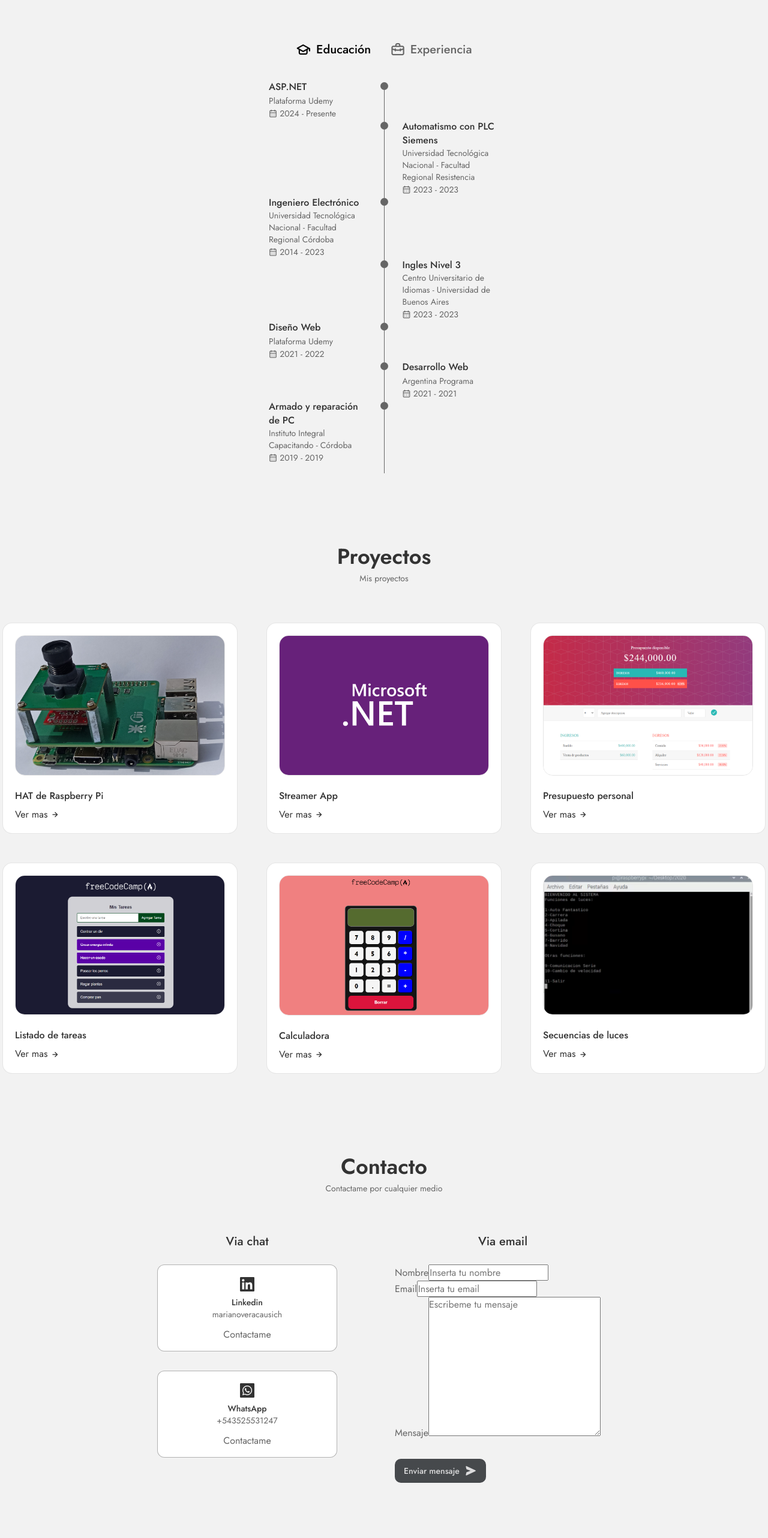
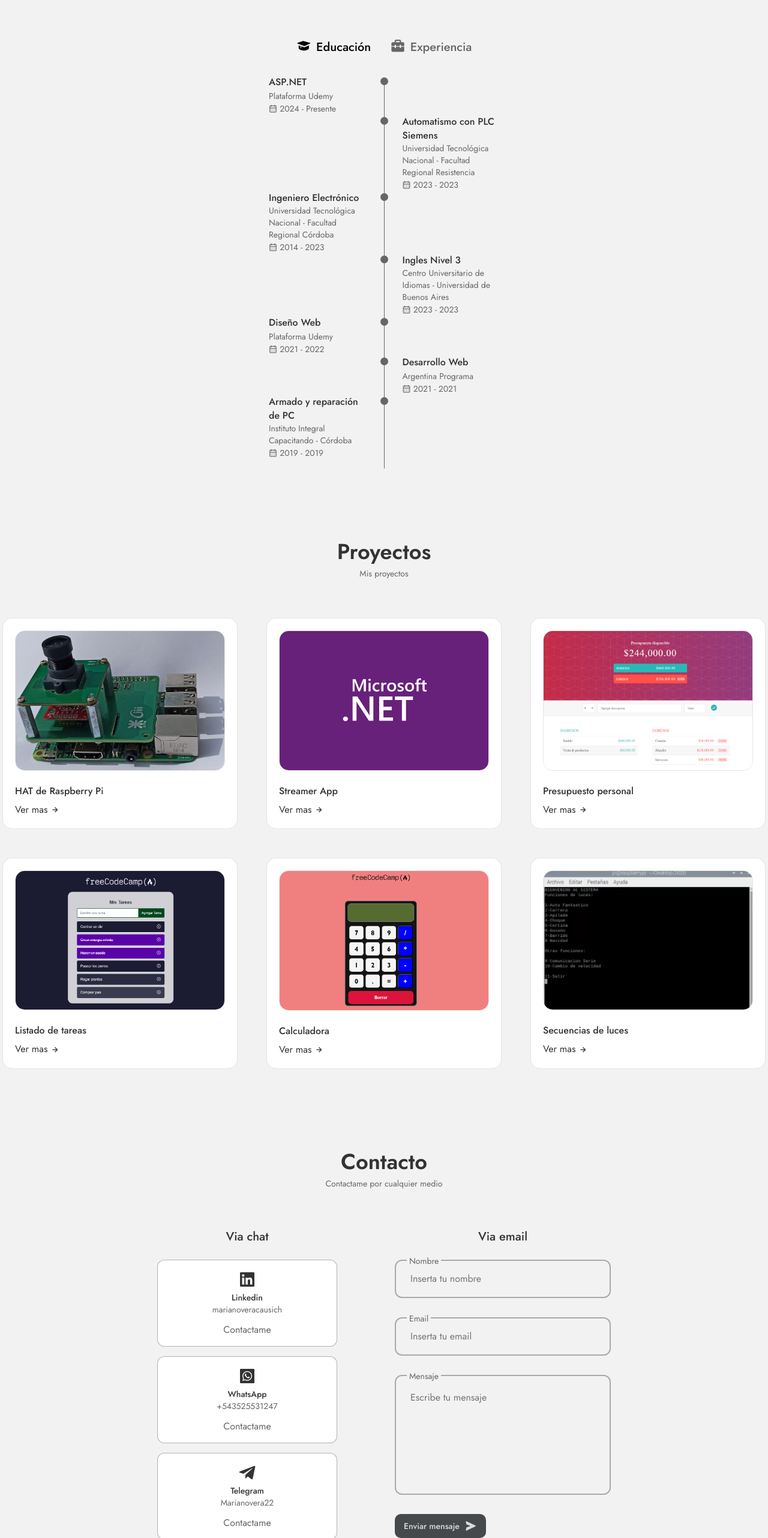
Before and after one commit to MarianoVera22/react-portfolio, a React (Create React App) app: page / in a window 1280 px wide. Shown: the part 1188-3752 px from the top of the page at 60% size. Built offline with nearby package versions, Linux system fonts and the light colour scheme.

Commit message:
formulario contactos

```diff
--- a/src/components/career/Career.jsx
+++ b/src/components/career/Career.jsx
@@ -1,8 +1,7 @@
-import React, { useState } from 'react';
+import React, { useState } from "react";
 import "./Career.css";
 
 const Career = () => {
-
   const [toggleState, setToggleState] = useState(1);
 
   const toggleTab = (index) => {
@@ -10,35 +9,52 @@ const Career = () => {
   };
 
   return (
-    <section className="career section" id='trayectoria'>
+    <section className="career section" id="trayectoria">
       <h2 className="section-title">Trayectoria</h2>
       <span className="section-subtitle">Mi camino profesional</span>
 
       <div className="career-container container">
         <div className="career-tabs">
-                <div className={toggleState === 1 ? "career-button career-active button-flex"
-                : "career-button button-flex"}
-                onClick={()=>toggleTab(1)}>
-                    <i className="uil uil-graduation-cap career-icon"></i>{" "}
-                    Educación
+          <div
+            className={
+              toggleState === 1
+                ? "career-button career-active button-flex"
+                : "career-button button-flex"
+            }
+            onClick={() => toggleTab(1)}
+          >
+            {/* <i className="uil uil-graduation-cap career-icon"></i>*/}
+            <i class="bx bxs-graduation career-icon"></i> Educación
           </div>
 
-                <div className={toggleState === 2 ? "career-button career-active button-flex"
-                 : "career-button button-flex"}
-                 onClick={()=>toggleTab(2)}>
-                    <i className="uil uil-briefcase-alt career-icon"></i>{" "}
+          <div
+            className={
+              toggleState === 2
+                ? "career-button career-active button-flex"
+                : "career-button button-flex"
+            }
+            onClick={() => toggleTab(2)}
+          >
+            {/* <i className="uil uil-briefcase-alt career-icon"></i>  */}
+            <i class="bx bxs-briefcase-alt-2 career-icon"></i>
             Experiencia
           </div>
         </div>
 
         <div className="career-sections">
-                <div className={toggleState === 1 ?"career-content career-content-active" : "career-content"}>
+          <div
+            className={
+              toggleState === 1
+                ? "career-content career-content-active"
+                : "career-content"
+            }
+          >
             <div className="career-data">
               <div>
                 <h3 className="career-title">ASP.NET</h3>
                 <span className="career-subtitle">Plataforma Udemy</span>
                 <div className="career-calendar">
-                                <i className="uil uil-calendar-alt"></i>{" "}2024 - Presente
+                  <i className="uil uil-calendar-alt"></i> 2024 - Presente
                 </div>
               </div>
 
@@ -57,9 +73,12 @@ const Career = () => {
 
               <div>
                 <h3 className="career-title">Automatismo con PLC Siemens</h3>
-                            <span className="career-subtitle">Universidad Tecnológica Nacional - Facultad Regional Resistencia</span>
+                <span className="career-subtitle">
+                  Universidad Tecnológica Nacional - Facultad Regional
+                  Resistencia
+                </span>
                 <div className="career-calendar">
-                                <i className="uil uil-calendar-alt"></i>{" "}2023 - 2023
+                  <i className="uil uil-calendar-alt"></i> 2023 - 2023
                 </div>
               </div>
             </div>
@@ -67,9 +86,11 @@ const Career = () => {
             <div className="career-data">
               <div>
                 <h3 className="career-title">Ingeniero Electrónico</h3>
-                            <span className="career-subtitle">Universidad Tecnológica Nacional - Facultad Regional Córdoba</span>
+                <span className="career-subtitle">
+                  Universidad Tecnológica Nacional - Facultad Regional Córdoba
+                </span>
                 <div className="career-calendar">
-                                <i className="uil uil-calendar-alt"></i>{" "}2014 - 2023
+                  <i className="uil uil-calendar-alt"></i> 2014 - 2023
                 </div>
               </div>
 
@@ -89,9 +110,11 @@ const Career = () => {
 
               <div>
                 <h3 className="career-title">Ingles Nivel 3</h3>
-                            <span className="career-subtitle">Centro Universitario de Idiomas - Universidad de Buenos Aires</span>
+                <span className="career-subtitle">
+                  Centro Universitario de Idiomas - Universidad de Buenos Aires
+                </span>
                 <div className="career-calendar">
-                                <i className="uil uil-calendar-alt"></i>{" "}2023 - 2023
+                  <i className="uil uil-calendar-alt"></i> 2023 - 2023
                 </div>
               </div>
             </div>
@@ -101,7 +124,7 @@ const Career = () => {
                 <h3 className="career-title">Diseño Web</h3>
                 <span className="career-subtitle">Plataforma Udemy</span>
                 <div className="career-calendar">
-                                <i className="uil uil-calendar-alt"></i>{" "}2021 - 2022
+                  <i className="uil uil-calendar-alt"></i> 2021 - 2022
                 </div>
               </div>
 
@@ -123,7 +146,7 @@ const Career = () => {
                 <h3 className="career-title">Desarrollo Web</h3>
                 <span className="career-subtitle">Argentina Programa</span>
                 <div className="career-calendar">
-                                <i className="uil uil-calendar-alt"></i>{" "}2021 - 2021
+                  <i className="uil uil-calendar-alt"></i> 2021 - 2021
                 </div>
               </div>
             </div>
@@ -131,9 +154,11 @@ const Career = () => {
             <div className="career-data">
               <div>
                 <h3 className="career-title">Armado y reparación de PC</h3>
-                            <span className="career-subtitle">Instituto Integral Capacitando - Córdoba</span>
+                <span className="career-subtitle">
+                  Instituto Integral Capacitando - Córdoba
+                </span>
                 <div className="career-calendar">
-                                <i className="uil uil-calendar-alt"></i>{" "}2019 - 2019
+                  <i className="uil uil-calendar-alt"></i> 2019 - 2019
                 </div>
               </div>
 
@@ -142,19 +167,27 @@ const Career = () => {
                 <div className="career-line"></div>
               </div>
             </div>
-
-
           </div>
         </div>
 
         <div className="career-sections">
-                <div className={toggleState === 2 ?"career-content career-content-active" : "career-content"}>
+          <div
+            className={
+              toggleState === 2
+                ? "career-content career-content-active"
+                : "career-content"
+            }
+          >
             <div className="career-data">
               <div>
-                            <h3 className="career-title">Supervisor Electrónico y Eléctrico</h3>
-                            <span className="career-subtitle">Fantini Ladrillos Cerámicos - Colonia Caroya</span>
+                <h3 className="career-title">
+                  Supervisor Electrónico y Eléctrico
+                </h3>
+                <span className="career-subtitle">
+                  Fantini Ladrillos Cerámicos - Colonia Caroya
+                </span>
                 <div className="career-calendar">
-                                <i className="uil uil-calendar-alt"></i>{" "}2023 - Presente
+                  <i className="uil uil-calendar-alt"></i> 2023 - Presente
                 </div>
               </div>
 
@@ -174,19 +207,26 @@ const Career = () => {
 
               <div>
                 <h3 className="career-title">Practicas Profesionales</h3>
-                            <span className="career-subtitle">Centro de Investigación en Informática para la Ingeniería - Córdoba</span>
+                <span className="career-subtitle">
+                  Centro de Investigación en Informática para la Ingeniería -
+                  Córdoba
+                </span>
                 <div className="career-calendar">
-                                <i className="uil uil-calendar-alt"></i>{" "}2022 - 2023
+                  <i className="uil uil-calendar-alt"></i> 2022 - 2023
                 </div>
               </div>
             </div>
 
             <div className="career-data">
               <div>
-                            <h3 className="career-title">Profesor armado y reparación de PC</h3>
-                            <span className="career-subtitle">Instituto Integral Capacitando - Jesus Maria</span>
+                <h3 className="career-title">
+                  Profesor armado y reparación de PC
+                </h3>
+                <span className="career-subtitle">
+                  Instituto Integral Capacitando - Jesus Maria
+                </span>
                 <div className="career-calendar">
-                                <i className="uil uil-calendar-alt"></i>{" "}2021 - 2023
+                  <i className="uil uil-calendar-alt"></i> 2021 - 2023
                 </div>
               </div>
 
@@ -202,4 +242,4 @@ const Career = () => {
   );
 };
 
-export default Career
+export default Career;
--- a/src/components/contact/Contact.css
+++ b/src/components/contact/Contact.css
@@ -14,8 +14,8 @@
 
 .contact-info {
   display: grid;
-  row-gap: 2rem;
   grid-template-columns: 300px;
+  row-gap: 1rem;
 }
 
 .contact-card {
@@ -24,6 +24,10 @@
   padding: 1rem;
   border-radius: 0.75rem;
   text-align: center;
+}
+
+.contact-card:hover {
+  border: 1px solid #1985a1;
 }
 
 .contact-card-icon {
@@ -55,10 +59,107 @@
   column-gap: 0.25rem;
 }
 
-.contact-button:hover {
-  color: #1985a1;
+.contact-button-email {
+  color: #dcdcdd;
+  padding: 10px 15px;
+  background-color: #46494c;
+  font-size: var(--small-font-size);
+  font-weight: var(--font-medium);
+  border-radius: 10px;
+  transition-duration: 0.4s;
+}
+
+.contact-button-email:hover {
+  /* box-shadow: inset 0 0 0 3px #4c5c689f;*/
+  background-color: #1985a1;
+}
+
+.contact-button-icon {
+  margin-left: 0.5rem;
+  font-size: 1.3rem;
+  display: flex;
+  align-items: center;
 }
 
 .contact-form {
   width: 360px;
 }
+
+.contact-form-div {
+  position: relative;
+  margin-bottom: var(--mb-2);
+  height: 4rem;
+}
+
+.contact-form-input {
+  position: absolute;
+  top: 0;
+  left: 0;
+  width: 100%;
+  height: 100%;
+  border: 2px solid rgba(0, 0, 0, 0.3);
+  background: none;
+  color: var(--text-color);
+  outline: none;
+  border-radius: 0.75rem;
+  padding: 1.5rem;
+  z-index: 1;
+}
+
+.contact-form-tag {
+  position: absolute;
+  top: -0.75rem;
+  left: 1.25rem;
+  font-size: var(--small-font-size);
+  padding: 0.25rem;
+  background-color: var(--body-color);
+  z-index: 10;
+}
+
+.contact-form-area {
+  height: 12.5rem;
+}
+
+.contact-form-area textarea {
+  resize: none;
+}
+
+/* RESPONSIVE */
+@media screen and (max-width: 992px) {
+  .contact-container {
+    column-gap: 3rem;
+  }
+}
+
+@media screen and (max-width: 768px) {
+  .contact-container {
+    grid-template-columns: 1fr;
+    row-gap: 3rem;
+  }
+
+  .contact-info {
+    justify-content: center;
+  }
+
+  .contact-form {
+    margin: 0 auto;
+  }
+
+  .contact-button-email {
+    margin-left: 50%;
+    transform: translateX(-50%);
+  }
+}
+
+@media screen and (max-width: 576px) {
+  .contact-info {
+    grid-template-columns: 1fr;
+  }
+
+  .contact-form {
+    width: 100%;
+  }
+}
+
+@media screen and (max-width: 350px) {
+}
--- a/src/components/contact/Contact.jsx
+++ b/src/components/contact/Contact.jsx
@@ -11,37 +11,47 @@ const Contact = () => {
         <div className="contact-content">
           <h3 className="contact-title">Via chat</h3>
           <div className="contact-info">
-            <div className="contact-card">
+            <a
+              className="contact-card"
+              href="https://www.linkedin.com/in/marianoveracausich/"
+              target="_blank"
+              rel="noreferrer"
+            >
               <i className="bx bxl-linkedin-square contact-card-icon"></i>
 
               <h3 className="contact-card-title">Linkedin</h3>
               <span className="contact-card-data">marianoveracausich</span>
 
+              <div className="contact-button">Contactame</div>
+            </a>
+
             <a
-                href="https://www.linkedin.com/in/marianoveracausich/"
-                className="contact-button"
+              className="contact-card"
+              href="https://wa.me/+5493525531247"
               target="_blank"
               rel="noreferrer"
             >
-                Contactame
-              </a>
-            </div>
-
-            <div className="contact-card">
               <i className="bx bxl-whatsapp-square contact-card-icon"></i>
 
               <h3 className="contact-card-title">WhatsApp</h3>
               <span className="contact-card-data">+543525531247</span>
 
+              <div className="contact-button">Contactame</div>
+            </a>
+
             <a
-                href="https://wa.me/+5493525531247"
-                className="contact-button"
+              className="contact-card"
+              href="https://t.me/Marianovera22"
               target="_blank"
               rel="noreferrer"
             >
-                Contactame
+              <i className="bx bxl-telegram contact-card-icon"></i>
+
+              <h3 className="contact-card-title">Telegram</h3>
+              <span className="contact-card-data">Marianovera22</span>
+
+              <div className="contact-button">Contactame</div>
             </a>
-            </div>
 
             {/* <div className="contact-card">
               <i className="bx bxl-gmail contact-card-icon"></i>
@@ -52,14 +62,14 @@ const Contact = () => {
               </span>
 
               <a
-                href="mailto:marianoveracausich@gmail.com.com"
+                href="mailto:marianoveracausich@gmail.com"
                 className="contact-button"
-                target="_blank"
                 rel="noreferrer"
+                tar
               >
                 Contactame
               </a>
-            </div> */}
+            </div>  */}
           </div>
         </div>
 
@@ -90,7 +100,7 @@ const Contact = () => {
               />
             </div>
 
-            <div className="contact-form-div">
+            <div className="contact-form-div  contact-form-area">
               <label htmlFor="" className="contact-form-tag">
                 Mensaje
               </label>
@@ -99,12 +109,16 @@ const Contact = () => {
                 cols="30"
                 rows="10"
                 className="contact-form-input"
-                placeholder="Escribeme tu mensaje"
+                placeholder="Escribe tu mensaje"
               ></textarea>
             </div>
 
-            <button className="home_button button-flex" href="" download="">
-              Enviar mensaje<i class="bx bxs-send home-button-icon"></i>
+            <button
+              className="contact-button-email button-flex"
+              href=""
+              download=""
+            >
+              Enviar mensaje<i class="bx bxs-send contact-button-icon"></i>
             </button>
           </form>
         </div>
```
Also changed, not shown: src/components/nav/Nav.jsx (+16 -16 lines). Lines whose indentation alone changed are shown as unchanged.
